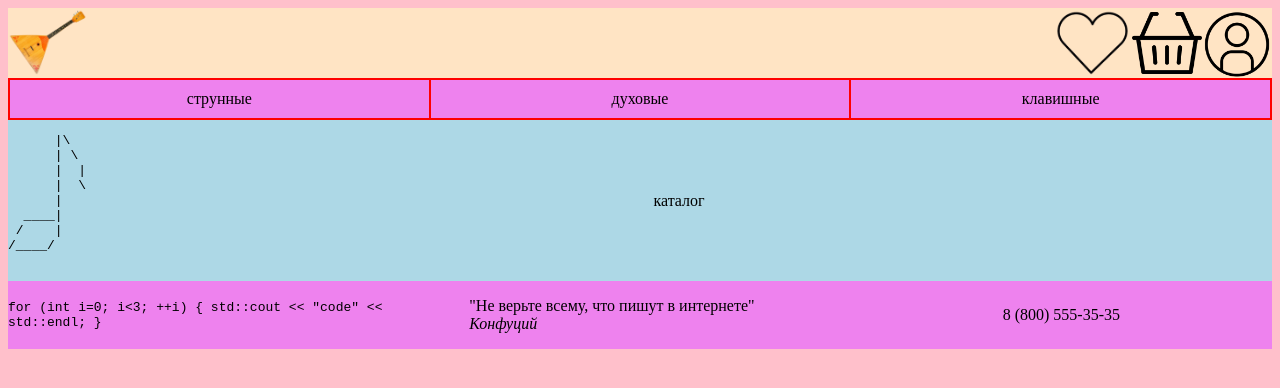
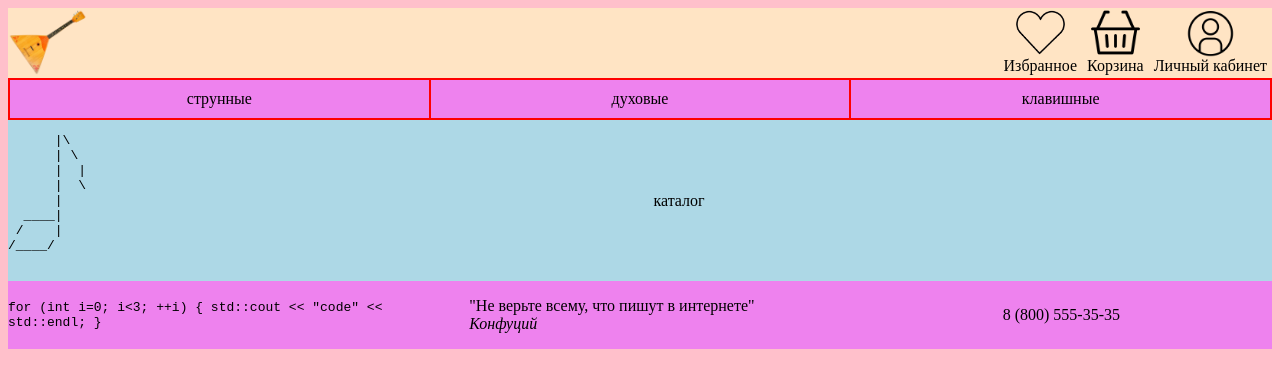
Before and after one commit to aljbet/LaLaika, a plain HTML site: page index.html in a window 1280 px wide. Drawn offline with Linux system fonts and the light colour scheme.

Commit message:
add: text to icons

```diff
--- a/index.html
+++ b/index.html
@@ -9,11 +9,20 @@
 <body>
 <header>
     <section class="base_info">
-        <img class="header_icon" src="images/logo.png" alt="logo">
+        <img class="logo" src="images/logo.png" alt="logo">
         <section class="right_icons">
-            <img class="header_icon" src="images/favour.png" alt="favourites">
-            <img class="header_icon" src="images/basket.png" alt="basket">
-            <img class="header_icon" src="images/account.png" alt="lk">
+            <section class="icon">
+                <img class="icon_image" src="images/favour.png" alt="favourites">
+                <a class="icon_text">Избранное</a>
+            </section>
+            <section class="icon">
+                <img class="icon_image" src="images/basket.png" alt="basket">
+                <a class="icon_text">Корзина</a>
+            </section>
+            <section class="icon">
+                <img class="icon_image" src="images/account.png" alt="lk">
+                <a class="icon_text">Личный кабинет</a>
+            </section>
         </section>
     </section>
     <section class="instrument_classes_block">
--- a/outlines.css
+++ b/outlines.css
@@ -14,8 +14,23 @@ body {
     height: inherit;
 }
 
-.header_icon {
+.icon {
+    display: flex;
+    flex-direction: column;
+    margin: 0 5px;
     height: inherit;
+}
+
+.icon_image {
+    display: flex;
+    margin: auto;
+    height: 70%;
+}
+
+.icon_text {
+    display: flex;
+    justify-content: center;
+    height: 30%;
 }
 
 .instrument_classes_block {
```
